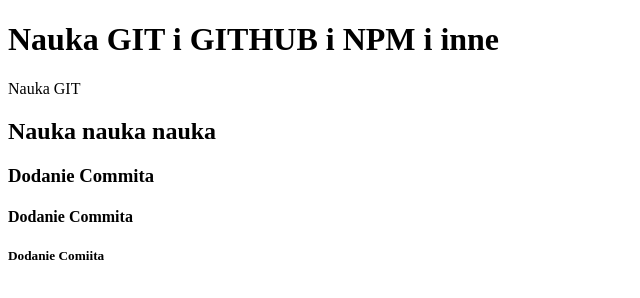
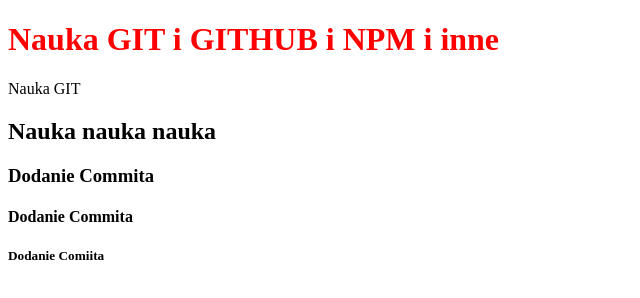
Before and after one commit to korradman/nauka-gita, a plain HTML site: page index.html in a window 1280 px wide. Shown: the whole page, without its empty margins (0-640 px from the left). Drawn offline with Linux system fonts and the light colour scheme.

Commit message:
Change color H1

```diff
--- a/index.html
+++ b/index.html
@@ -3,6 +3,7 @@
 <head>
     <meta charset="UTF-8">
     <title>Nauka GIT i GITHUB</title>
+    <link rel="stylesheet" type="text/css" href="sass/style.css">
 </head>
 <body>
     <h1>Nauka GIT i GITHUB i NPM i inne</h1>
--- a/sass/style.scss
+++ b/sass/style.scss
@@ -0,0 +1,3 @@
+h1 {
+    color:red;
+}
```
Also changed, not shown: sass/style.css (added), 1 other file.
